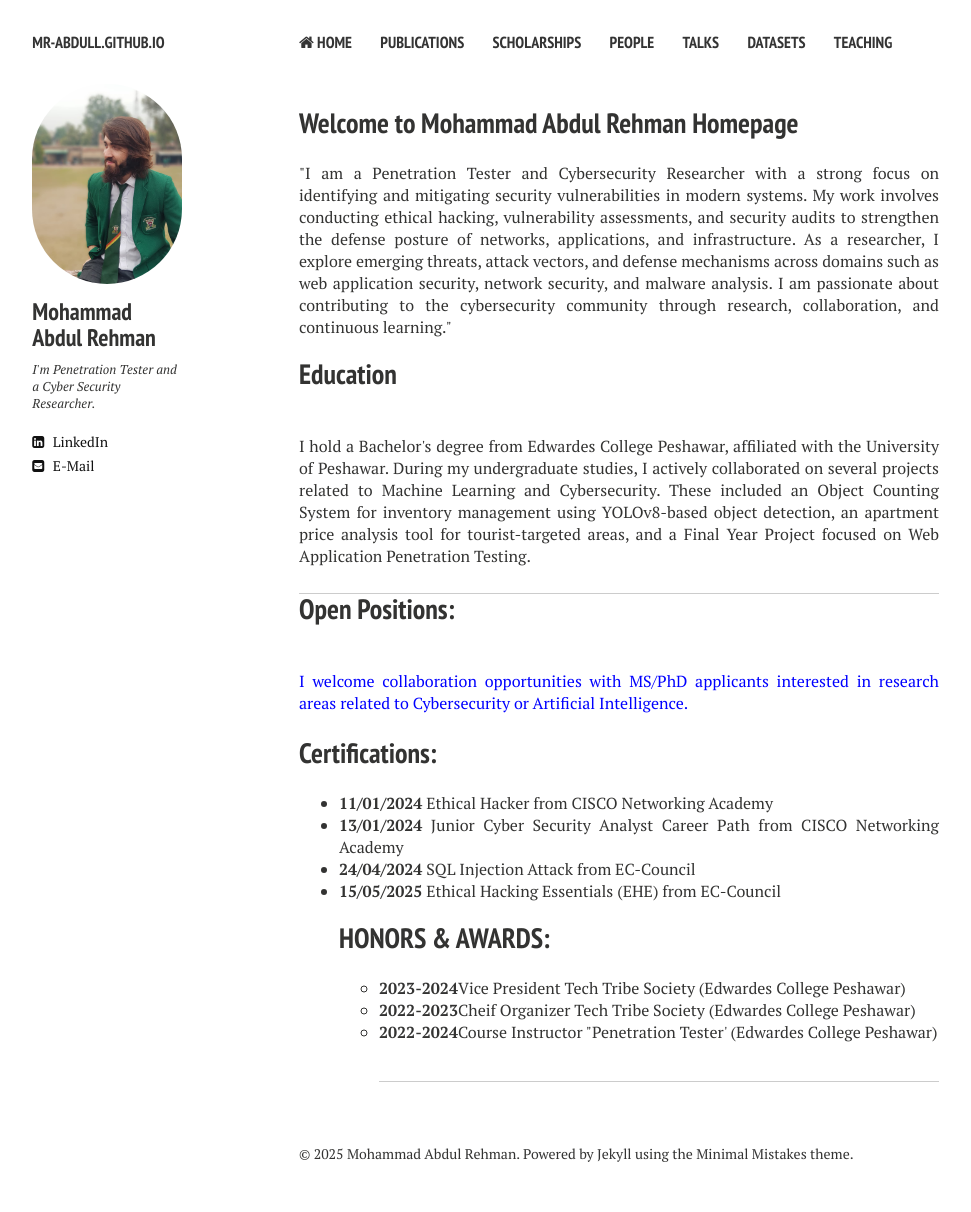
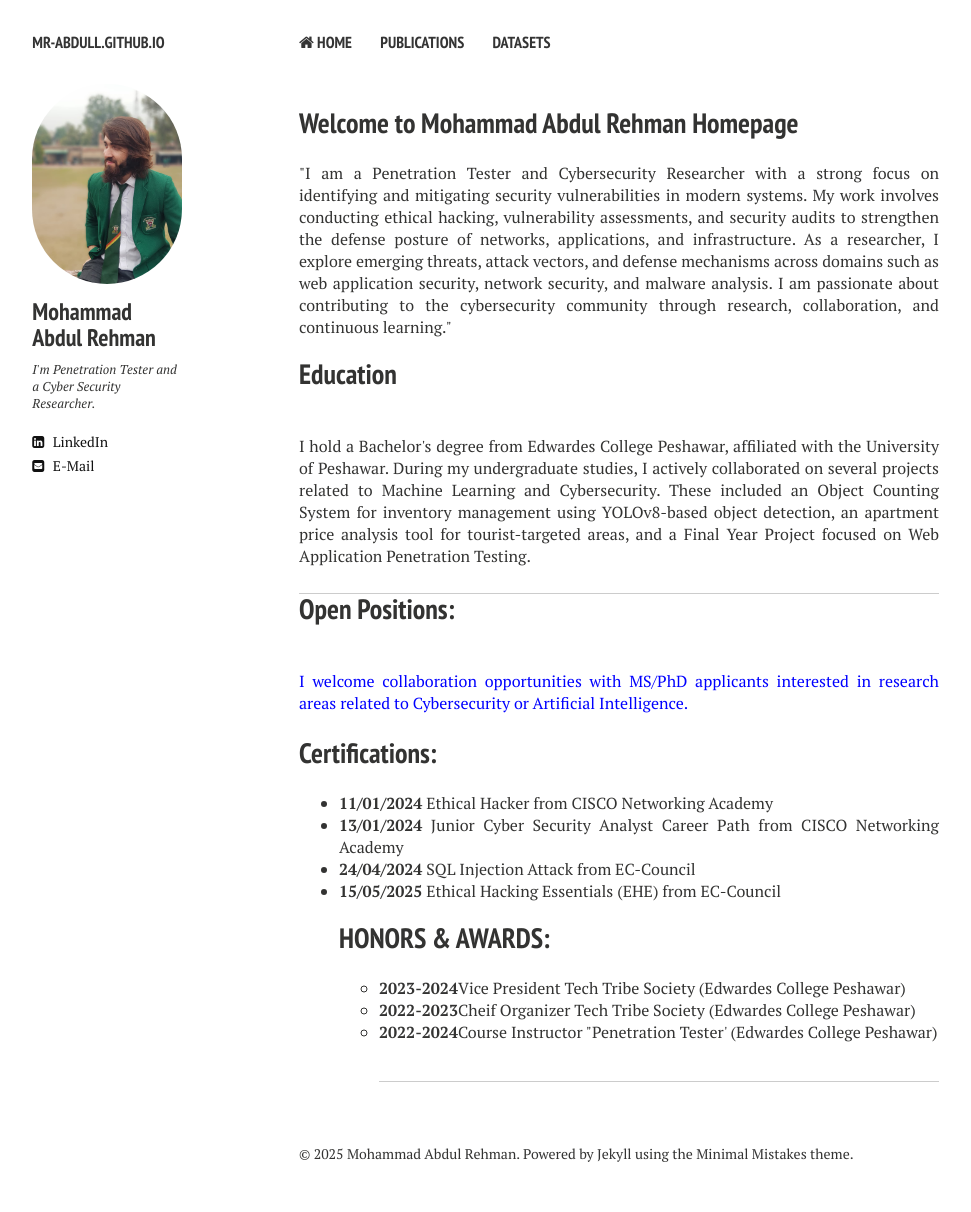
Before and after one commit to mr-abdull/mr-abdull.github.io, a Jekyll site: the page built from index.md, in a window 1280 px wide. Shown: the whole page, without its empty margins (21-992 px from the left). Built offline with Jekyll 4.4.1, drawn with Linux system fonts in a browser that asks for light colours; nearby versions of some CDN libraries; part of the change alters nothing that is shown.

Commit message:
Update _config.yml

```diff
--- a/_config.yml
+++ b/_config.yml
@@ -31,16 +31,16 @@ links:
   #  url: /research/
  - title: Publications
    url: /publications/
- - title: Scholarships
-   url: /scholarships/
- - title: People
-   url: /people/
- - title: Talks
-   url: /Talks/
+# - title: Scholarships
+ #  url: /scholarships/
+# - title: People
+#   url: /people/
+# - title: Talks
+#   url: /Talks/
  - title: Datasets
    url: /Datasets/
- - title: Teaching
-   url: /Teaching/
+# - title: Teaching
+#   url: /Teaching/
 
 # http://en.wikipedia.org/wiki/List_of_tz_database_time_zones
 timezone:    Pakistan/GMT+5
```
